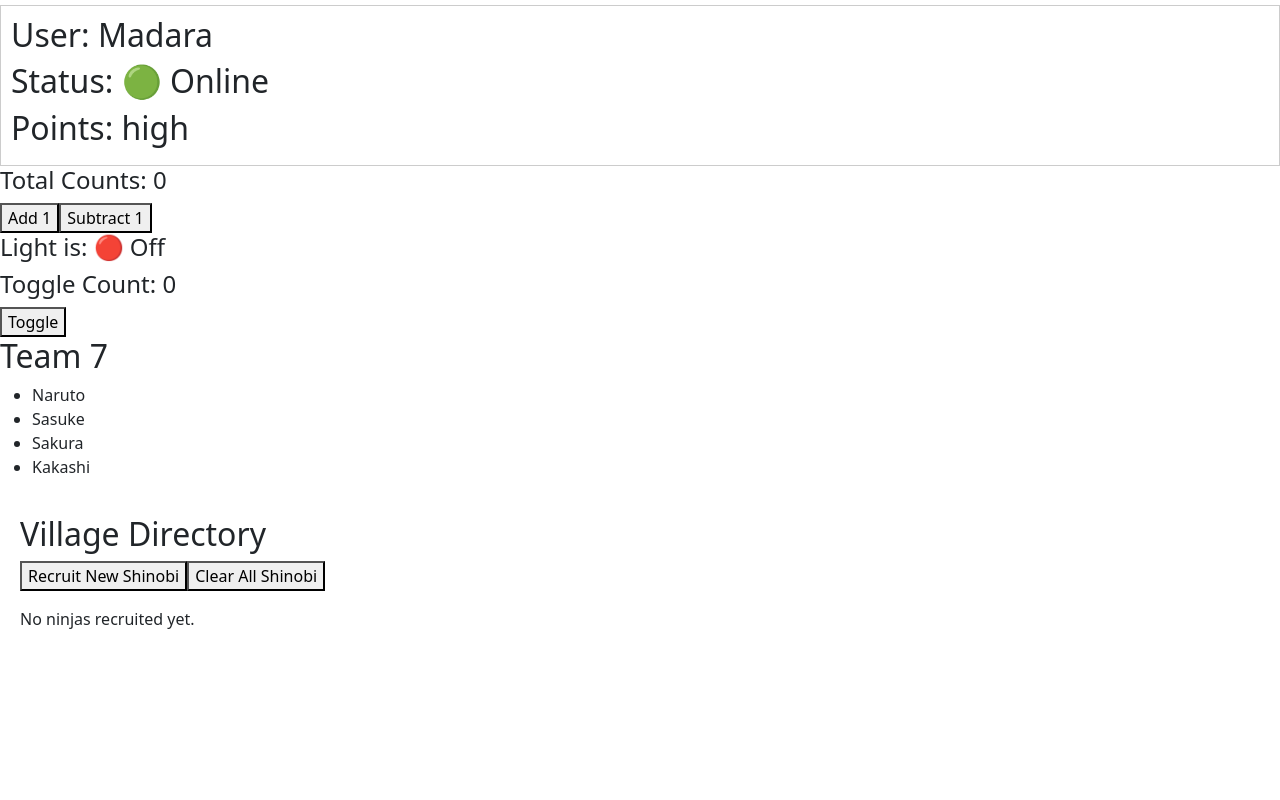
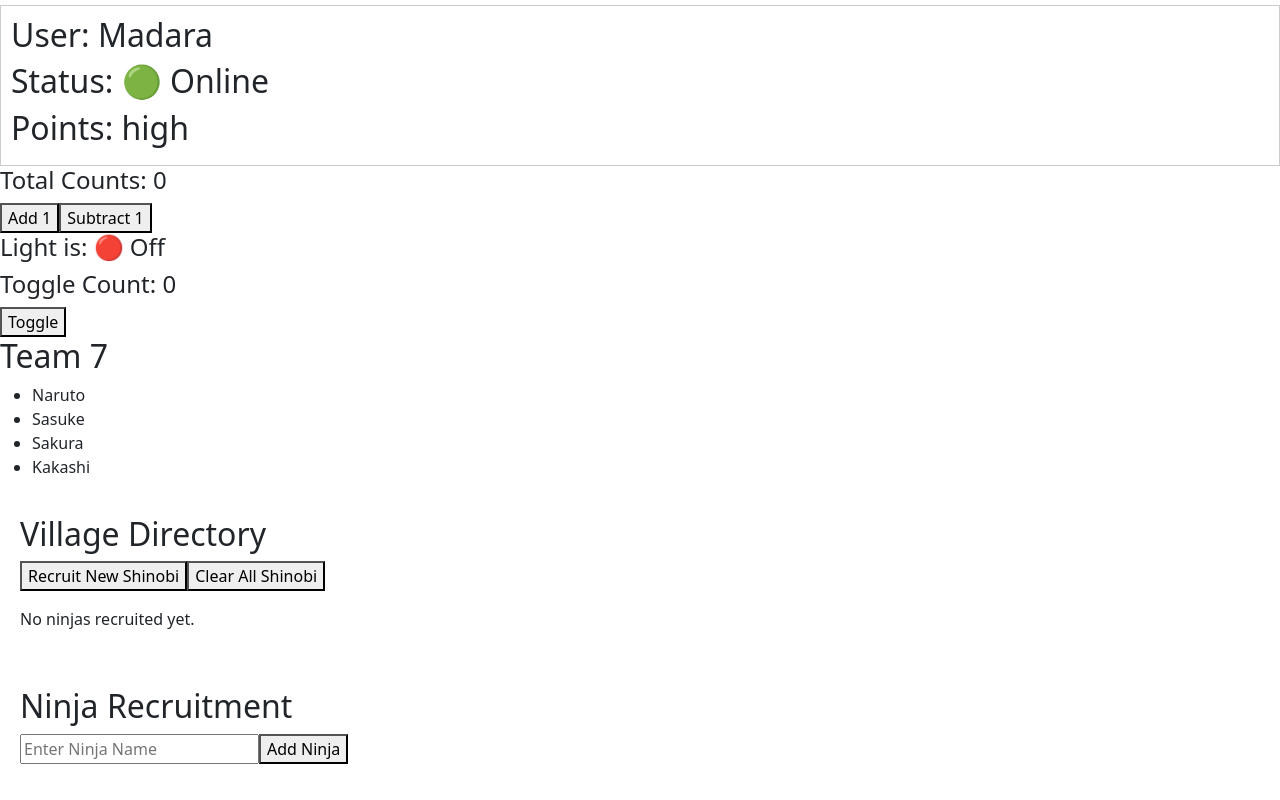
Before and after one commit to Madara-coder/learn-react-v2, a React (Vite) app: page / in a window 1280 px wide. Shown: the part 456-1256 px from the top of the page. Before the commit the page ends 1123 px from the top, so only its background shows below. Built offline with nearby package versions, Linux system fonts and the light colour scheme.

Commit message:
feat: day 5 completed: manual input using states

```diff
--- a/src/App.tsx
+++ b/src/App.tsx
@@ -5,6 +5,7 @@ import { Counter } from "./components/Counter";
 import { LightSwitch } from "./components/LightSwitch";
 import { NinjaTeam} from "./components/NinjaTeam";
 import { UserManager } from "./components/UserManager";
+import { UserDirectManager } from "./components/UserDirect";
 
 function App() {
   let items = ["New York", "San Fransisco", "Nepal", "Kathmandu"];
@@ -22,6 +23,7 @@ function App() {
       <LightSwitch />
       <NinjaTeam />
       <UserManager />
+      <UserDirectManager />
     </div>
   );
 }
--- /dev/null
+++ b/src/components/UserDirect.tsx
@@ -0,0 +1,54 @@
+import { useState } from "react";
+
+interface UserDirect {
+    id: number;
+    name: string;
+}
+
+export const UserDirectManager = () => {
+    // 1. We need TWO states. One for the input, one for the list.
+    const [name, setName] = useState("");
+    const [users, setUsers] = useState<UserDirect[]>([]); // The list starts empty
+
+    const addUser = () => {
+        if (name.trim() === "") {
+            alert("Please enter a name");
+            return;
+        }
+
+        const newUser: UserDirect = {
+            id: Date.now(),
+            name: name,
+        };
+
+        // 2. Fixed: Wrapped in [ ] to make it a new array
+        setUsers([...users, newUser]);
+
+        // 3. Clear the input after adding
+        setName("");
+    };
+
+    return (
+        <div style={{ padding: "20px" }}>
+            <h2>Ninja Recruitment</h2>
+
+            <div>
+                <input
+                    type="text"
+                    value={name} // This is the "Controlled Component" part
+                    onChange={(e) => setName(e.target.value)}
+                    placeholder="Enter Ninja Name"
+                />
+                {/* 4. We need a button to trigger the function! */}
+                <button onClick={addUser}>Add Ninja</button>
+            </div>
+
+            {/* 5. Show the list so we can see it working */}
+            <ul>
+                {users.map((u) => (
+                    <li key={u.id}>{u.name}</li>
+                ))}
+            </ul>
+        </div>
+    );
+};
```
